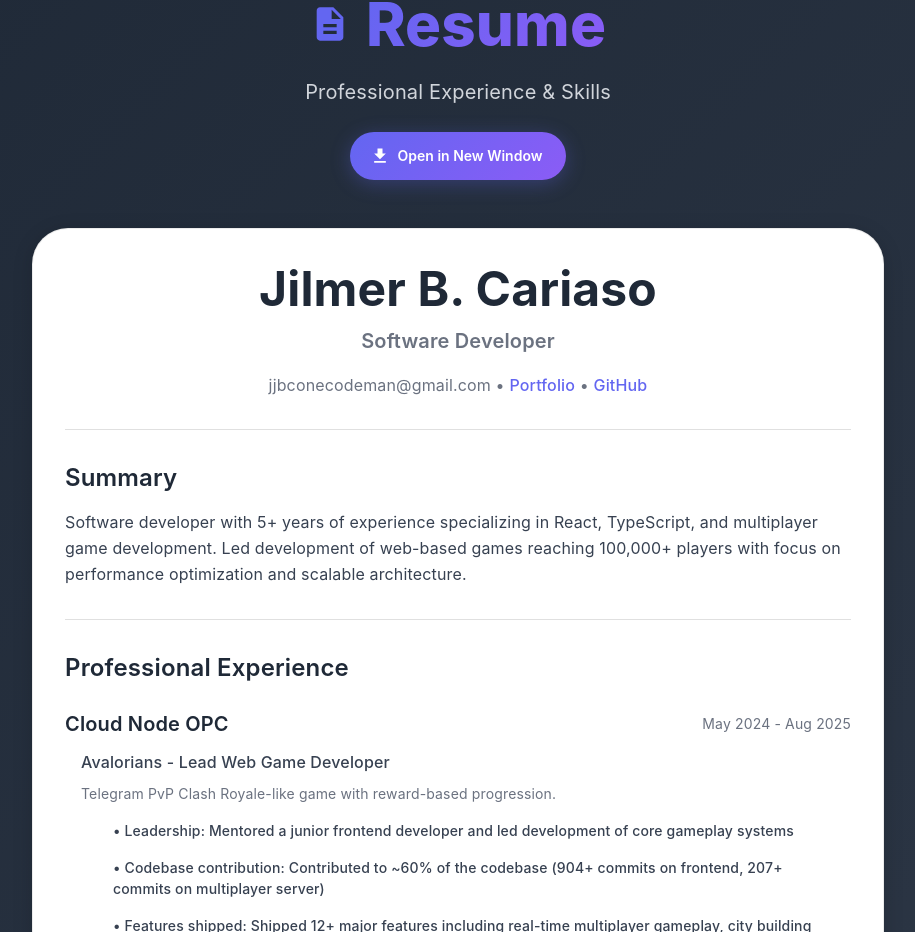
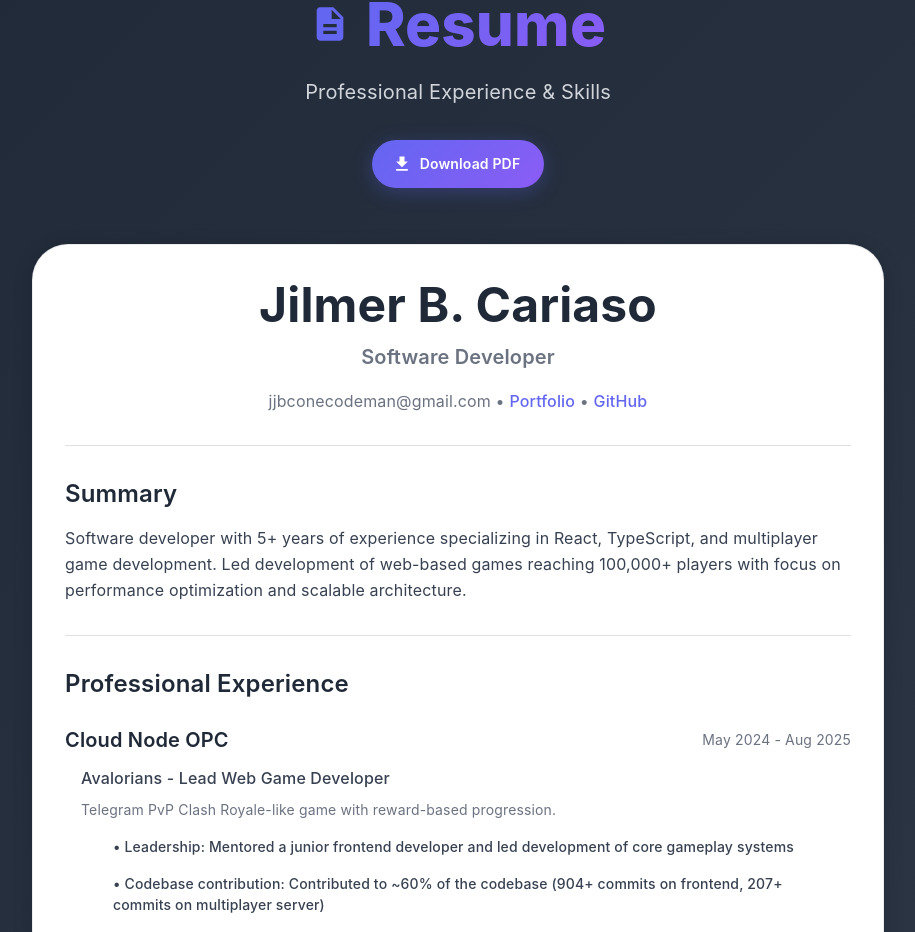
Before and after one commit to jjbc-ocm/resume-jjbc, a React (Vite) app: page / in a window 1280 px wide. Shown: the part 4936-5868 px from the top of the page, without its empty margins (182-1097 px from the left). Built offline with nearby package versions, Linux system fonts and the light colour scheme.

Commit message:
Add download PDF option for resume

```diff
--- a/src/components/Resume.tsx
+++ b/src/components/Resume.tsx
@@ -135,7 +135,7 @@ export default function Resume() {
                     <Typography variant="h6" color="#d1d5db" sx={{ fontWeight: 400, mb: 3 }}>
                         Professional Experience & Skills
                     </Typography>
-                    <Button
+                    {/* <Button
                         variant="contained"
                         startIcon={<Download />}
                         onClick={handleOpenPrintWindow}
@@ -155,10 +155,38 @@ export default function Resume() {
                             },
                             '@media print': {
                                 display: 'none'
-                            }
+                            },
+                            my: 1
                         }}
                     >
                         Open in New Window
+                    </Button> */}
+                    <Button
+                        variant="contained"
+                        startIcon={<Download />}
+                        href="/assets/pdf/Jilmer John Cariaso.pdf"
+                        download="Jilmer John Cariaso.pdf"
+                        sx={{
+                            background: 'linear-gradient(135deg, #6366f1 0%, #8b5cf6 100%)',
+                            color: 'white',
+                            px: 3,
+                            py: 1.5,
+                            borderRadius: 2,
+                            fontWeight: 600,
+                            textTransform: 'none',
+                            boxShadow: '0 4px 20px rgba(99, 102, 241, 0.3)',
+                            '&:hover': {
+                                background: 'linear-gradient(135deg, #5b5ee6 0%, #7c3aed 100%)',
+                                transform: 'translateY(-2px)',
+                                boxShadow: '0 6px 25px rgba(99, 102, 241, 0.4)'
+                            },
+                            '@media print': {
+                                display: 'none'
+                            },
+                            my: 1
+                        }}
+                    >
+                        Download PDF
                     </Button>
                 </Box>
 
```
